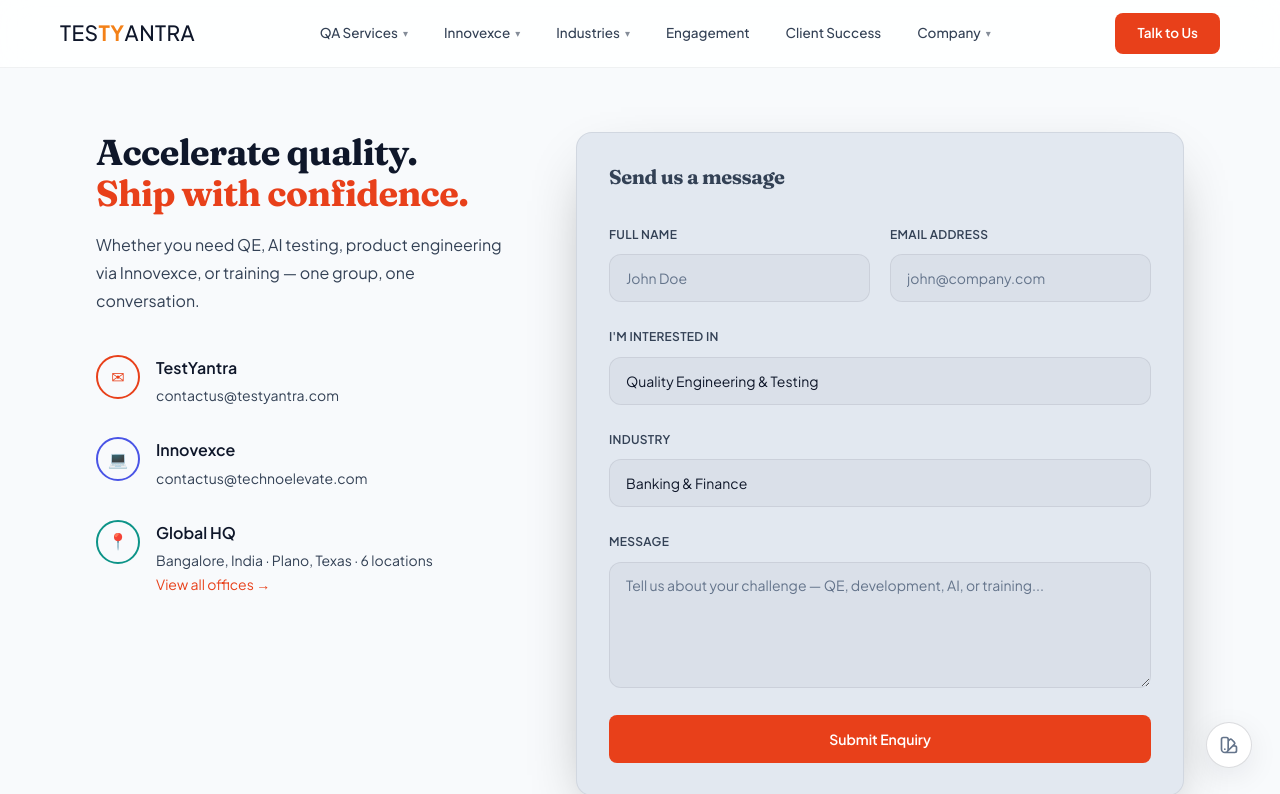
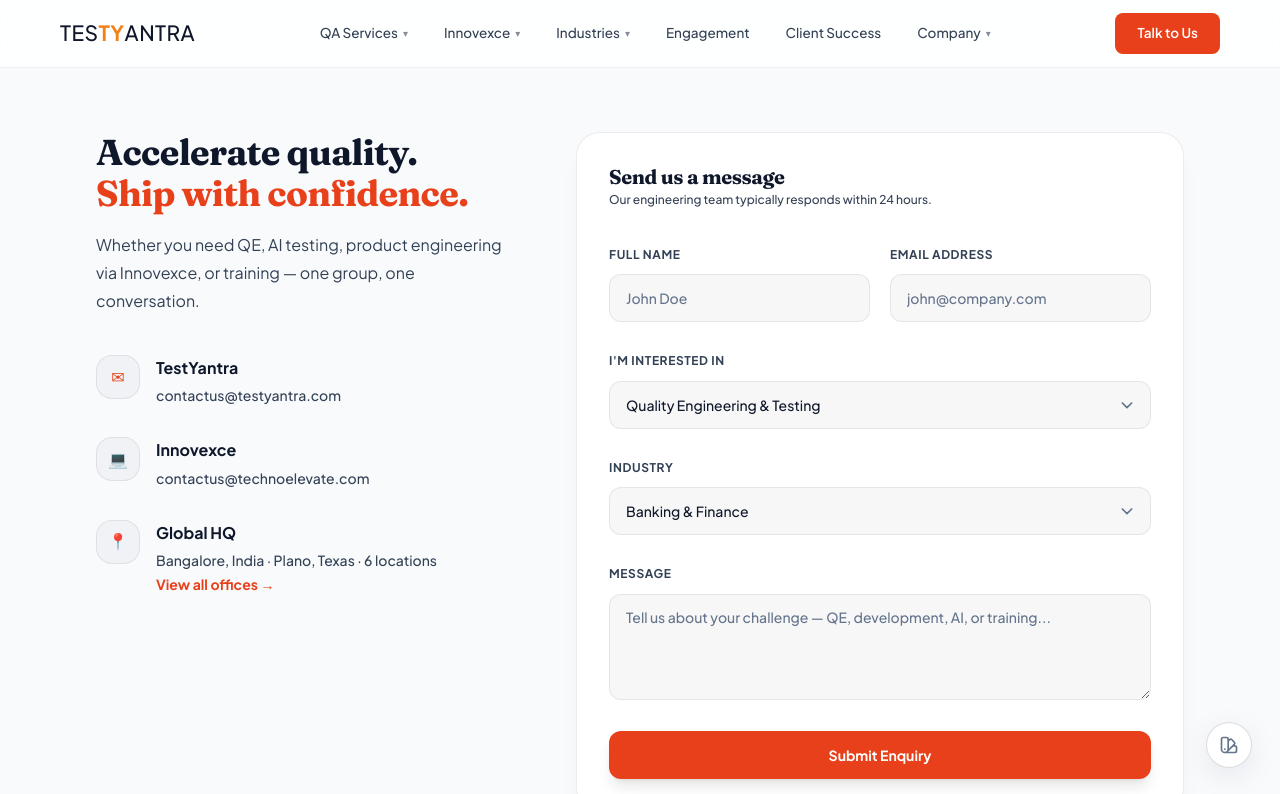
Before and after one commit to ps0056515/TestYantra_Website, a Next.js app: page /contact in a window 1280 px wide. Shown: the top 794 px of the page. Built offline with nearby package versions, Linux system fonts and the light colour scheme.

Commit message:
contact screen design change

```diff
--- a/src/app/contact/page.tsx
+++ b/src/app/contact/page.tsx
@@ -6,6 +6,7 @@
   INTEREST_OPTIONS,
   interestSlugToContactLabel,
 } from "@/lib/contactInterest";
+import { ScrollAnimate } from "@/components/v2/ScrollAnimate";
 
 const industrySelectOptions = [...industries.map((i) => i.name), "Other"];
 
@@ -25,8 +26,10 @@
 
   return (
     <V2InnerShell>
-      <div className="grid gap-12 lg:grid-cols-12 lg:gap-16">
+      <div className="grid gap-12 lg:grid-cols-12 lg:gap-16 items-start">
+        {/* Left Column - Slide in from Left */}
         <div className="lg:col-span-5">
+          <ScrollAnimate direction="left" delay={50} animateOnMount={true}>
             <h1 className="text-balance text-3xl font-bold leading-tight tracking-tight text-[var(--text)] sm:text-4xl">
               Accelerate quality.
               <br />
@@ -37,66 +40,71 @@
               or training — one group, one conversation.
             </p>
             <ul className="mt-10 space-y-8">
-            <li className="flex gap-4">
-              <span className="flex h-11 w-11 shrink-0 items-center justify-center rounded-full border-2 border-[var(--accent)] text-[var(--accent)]">
+              <li className="flex gap-4 group">
+                <span className="flex h-11 w-11 shrink-0 items-center justify-center rounded-2xl border border-[var(--border)] text-[var(--accent)] bg-[var(--surface)] group-hover:scale-110 transition duration-300">
                   ✉
                 </span>
                 <div>
-                <div className="font-semibold text-[var(--text)]">
+                  <div className="font-bold text-[var(--text)]">
                     TestYantra
                   </div>
                   <a
                     href={`mailto:${brand.emailPrimary}`}
-                  className="mt-1 block text-sm text-[var(--muted2)] transition hover:text-[var(--accent)]"
+                    className="mt-1 block text-sm text-[var(--muted2)] transition hover:text-[var(--accent)] font-medium"
                   >
                     {brand.emailPrimary}
                   </a>
                 </div>
               </li>
-            <li className="flex gap-4">
-              <span className="flex h-11 w-11 shrink-0 items-center justify-center rounded-full border-2 border-[var(--indigo)] text-[var(--indigo)]">
+              <li className="flex gap-4 group">
+                <span className="flex h-11 w-11 shrink-0 items-center justify-center rounded-2xl border border-[var(--border)] text-[var(--indigo)] bg-[var(--surface)] group-hover:scale-110 transition duration-300">
                   💻
                 </span>
                 <div>
-                <div className="font-semibold text-[var(--text)]">
+                  <div className="font-bold text-[var(--text)]">
                     Innovexce
                   </div>
                   <a
                     href={`mailto:${Innovexce.email}`}
-                  className="mt-1 block text-sm text-[var(--muted2)] transition hover:text-[var(--indigo)]"
+                    className="mt-1 block text-sm text-[var(--muted2)] transition hover:text-[var(--indigo)] font-medium"
                   >
                     {Innovexce.email}
                   </a>
                 </div>
               </li>
-            <li className="flex gap-4">
-              <span className="flex h-11 w-11 shrink-0 items-center justify-center rounded-full border-2 border-[var(--teal)] text-[var(--teal)]">
+              <li className="flex gap-4 group">
+                <span className="flex h-11 w-11 shrink-0 items-center justify-center rounded-2xl border border-[var(--border)] text-[var(--teal)] bg-[var(--surface)] group-hover:scale-110 transition duration-300">
                   📍
                 </span>
                 <div>
-                <div className="font-semibold text-[var(--text)]">
+                  <div className="font-bold text-[var(--text)]">
                     Global HQ
                   </div>
-                <p className="mt-1 text-sm text-[var(--muted2)]">
+                  <p className="mt-1 text-sm text-[var(--muted2)] font-medium">
                     Bangalore, India · Plano, Texas · 6 locations
                   </p>
                   <Link
                     href="/company/locations"
-                  className="mt-1 inline-block text-sm text-[var(--accent)]"
+                    className="mt-1 inline-flex items-center gap-1 text-sm font-bold text-[var(--accent)] hover:underline"
                   >
-                  View all offices →
+                    View all offices &rarr;
                   </Link>
                 </div>
               </li>
             </ul>
+          </ScrollAnimate>
         </div>
 
+        {/* Right Column (Form Card) - Slide in from Right */}
         <div className="lg:col-span-7">
-          <div className="rounded-2xl border border-[var(--border)] bg-[var(--bg3)] p-6 shadow-[0_24px_60px_-24px_rgba(0,0,0,0.45)] sm:p-8">
-            <h2 className="text-xl font-light tracking-tight text-[var(--muted2)]">
+          <ScrollAnimate direction="right" delay={100} animateOnMount={true}>
+            <div className="relative rounded-3xl border border-[var(--border)] bg-[var(--bg2)] p-6 shadow-xl shadow-black/5 sm:p-8 hover:border-[var(--accent)]/10 transition duration-300">
+              <h2 className="text-xl font-bold tracking-tight text-[var(--text)]">
                 Send us a message
               </h2>
-            <form className="mt-8 space-y-5">
+              <p className="text-xs text-[var(--muted2)] font-medium mt-1">Our engineering team typically responds within 24 hours.</p>
+
+              <form className="mt-8 space-y-6">
                 <div className="grid gap-5 sm:grid-cols-2">
                   <FormField
                     label="Full Name"
@@ -111,7 +119,7 @@
                   />
                 </div>
                 <div>
-                <label className="text-xs font-semibold uppercase tracking-wide text-[var(--muted2)]">
+                  <label className="text-xs font-extrabold uppercase tracking-wider text-[var(--muted2)]">
                     I&apos;m interested in
                   </label>
                   <div className="relative mt-2">
@@ -119,7 +127,7 @@
                       key={defaultInterest}
                       name="interest"
                       defaultValue={defaultInterest}
-                    className="h-12 w-full appearance-none rounded-xl border border-[var(--border)] bg-[var(--surface)] px-4 text-sm text-[var(--text)] outline-none focus:ring-2 focus:ring-[var(--accent)]"
+                      className="h-12 w-full appearance-none rounded-xl border border-[var(--border)] bg-[var(--surface)] pl-4 pr-10 text-sm text-[var(--text)] outline-none focus:border-[var(--accent)]/50 focus:ring-4 focus:ring-[var(--accent)]/10 transition duration-300 cursor-pointer font-medium"
                     >
                       {INTEREST_OPTIONS.map((i) => (
                         <option key={i} value={i}>
@@ -127,10 +135,15 @@
                         </option>
                       ))}
                     </select>
+                    <div className="pointer-events-none absolute inset-y-0 right-0 flex items-center pr-4 text-[var(--muted)]">
+                      <svg className="h-4 w-4" fill="none" stroke="currentColor" viewBox="0 0 24 24">
+                        <path strokeLinecap="round" strokeLinejoin="round" strokeWidth="2.5" d="M19 9l-7 7-7-7" />
+                      </svg>
+                    </div>
                   </div>
                 </div>
                 <div>
-                <label className="text-xs font-semibold uppercase tracking-wide text-[var(--muted2)]">
+                  <label className="text-xs font-extrabold uppercase tracking-wider text-[var(--muted2)]">
                     Industry
                   </label>
                   <div className="relative mt-2">
@@ -138,7 +151,7 @@
                       key={defaultIndustry}
                       name="industry"
                       defaultValue={defaultIndustry}
-                    className="h-12 w-full appearance-none rounded-xl border border-[var(--border)] bg-[var(--surface)] px-4 text-sm text-[var(--text)] outline-none focus:ring-2 focus:ring-[var(--accent)]"
+                      className="h-12 w-full appearance-none rounded-xl border border-[var(--border)] bg-[var(--surface)] pl-4 pr-10 text-sm text-[var(--text)] outline-none focus:border-[var(--accent)]/50 focus:ring-4 focus:ring-[var(--accent)]/10 transition duration-300 cursor-pointer font-medium"
                     >
                       {industrySelectOptions.map((i) => (
                         <option key={i} value={i}>
@@ -146,27 +159,33 @@
                         </option>
                       ))}
                     </select>
+                    <div className="pointer-events-none absolute inset-y-0 right-0 flex items-center pr-4 text-[var(--muted)]">
+                      <svg className="h-4 w-4" fill="none" stroke="currentColor" viewBox="0 0 24 24">
+                        <path strokeLinecap="round" strokeLinejoin="round" strokeWidth="2.5" d="M19 9l-7 7-7-7" />
+                      </svg>
+                    </div>
                   </div>
                 </div>
                 <div>
-                <label className="text-xs font-semibold uppercase tracking-wide text-[var(--muted2)]">
+                  <label className="text-xs font-extrabold uppercase tracking-wider text-[var(--muted2)]">
                     Message
                   </label>
                   <textarea
                     name="message"
                     placeholder="Tell us about your challenge — QE, development, AI, or training..."
-                  rows={5}
-                  className="mt-2 w-full resize-y rounded-xl border border-[var(--border)] bg-[var(--surface)] px-4 py-3 text-sm text-[var(--text)] outline-none placeholder:text-[var(--muted)] focus:ring-2 focus:ring-[var(--accent)]"
+                    rows={4}
+                    className="mt-2 w-full resize-y rounded-xl border border-[var(--border)] bg-[var(--surface)] px-4 py-3 text-sm text-[var(--text)] outline-none placeholder:text-[var(--muted)] focus:border-[var(--accent)]/50 focus:ring-4 focus:ring-[var(--accent)]/10 transition duration-300 font-medium"
                   />
                 </div>
                 <button
                   type="button"
-                className="h-12 w-full rounded-lg bg-[var(--accent)] text-sm font-semibold text-white transition hover:opacity-95"
+                  className="h-12 w-full rounded-xl bg-[var(--accent)] text-sm font-bold text-white shadow-lg shadow-[var(--accent)]/10 hover:bg-[var(--accent)]/90 hover:-translate-y-0.5 transition-all duration-300 transform active:translate-y-0"
                 >
                   Submit Enquiry
                 </button>
               </form>
             </div>
+          </ScrollAnimate>
         </div>
       </div>
     </V2InnerShell>
@@ -186,14 +205,14 @@
 }) {
   return (
     <div>
-      <label className="text-xs font-semibold uppercase tracking-wide text-[var(--muted2)]">
+      <label className="text-xs font-extrabold uppercase tracking-wider text-[var(--muted2)]">
         {label}
       </label>
       <input
         name={name}
         type={type}
         placeholder={placeholder}
-        className="mt-2 h-12 w-full rounded-xl border border-[var(--border)] bg-[var(--surface)] px-4 text-sm text-[var(--text)] outline-none placeholder:text-[var(--muted)] focus:ring-2 focus:ring-[var(--accent)]"
+        className="mt-2 h-12 w-full rounded-xl border border-[var(--border)] bg-[var(--surface)] px-4 text-sm text-[var(--text)] outline-none placeholder:text-[var(--muted)] focus:border-[var(--accent)]/50 focus:ring-4 focus:ring-[var(--accent)]/10 transition duration-300 font-medium"
       />
     </div>
   );
--- a/src/components/v2/ScrollAnimate.tsx
+++ b/src/components/v2/ScrollAnimate.tsx
@@ -8,6 +8,7 @@
   direction?: Direction;
   delay?: number;
   className?: string;
+  animateOnMount?: boolean;
 }
 
 export function ScrollAnimate({
@@ -15,11 +16,17 @@
   direction = "up",
   delay = 0,
   className = "",
+  animateOnMount = false,
 }: PropsWithChildren<ScrollAnimateProps>) {
   const ref = useRef<HTMLDivElement>(null);
   const [isVisible, setIsVisible] = useState(false);
 
   useEffect(() => {
+    if (animateOnMount) {
+      setIsVisible(true);
+      return;
+    }
+
     const observer = new IntersectionObserver(
       ([entry]) => {
         setIsVisible(entry.isIntersecting);
@@ -37,7 +44,7 @@
     return () => {
       observer.disconnect();
     };
-  }, []);
+  }, [animateOnMount]);
 
   const animationClass =
     direction === "left"
```
Lines whose indentation alone changed are shown as unchanged.
